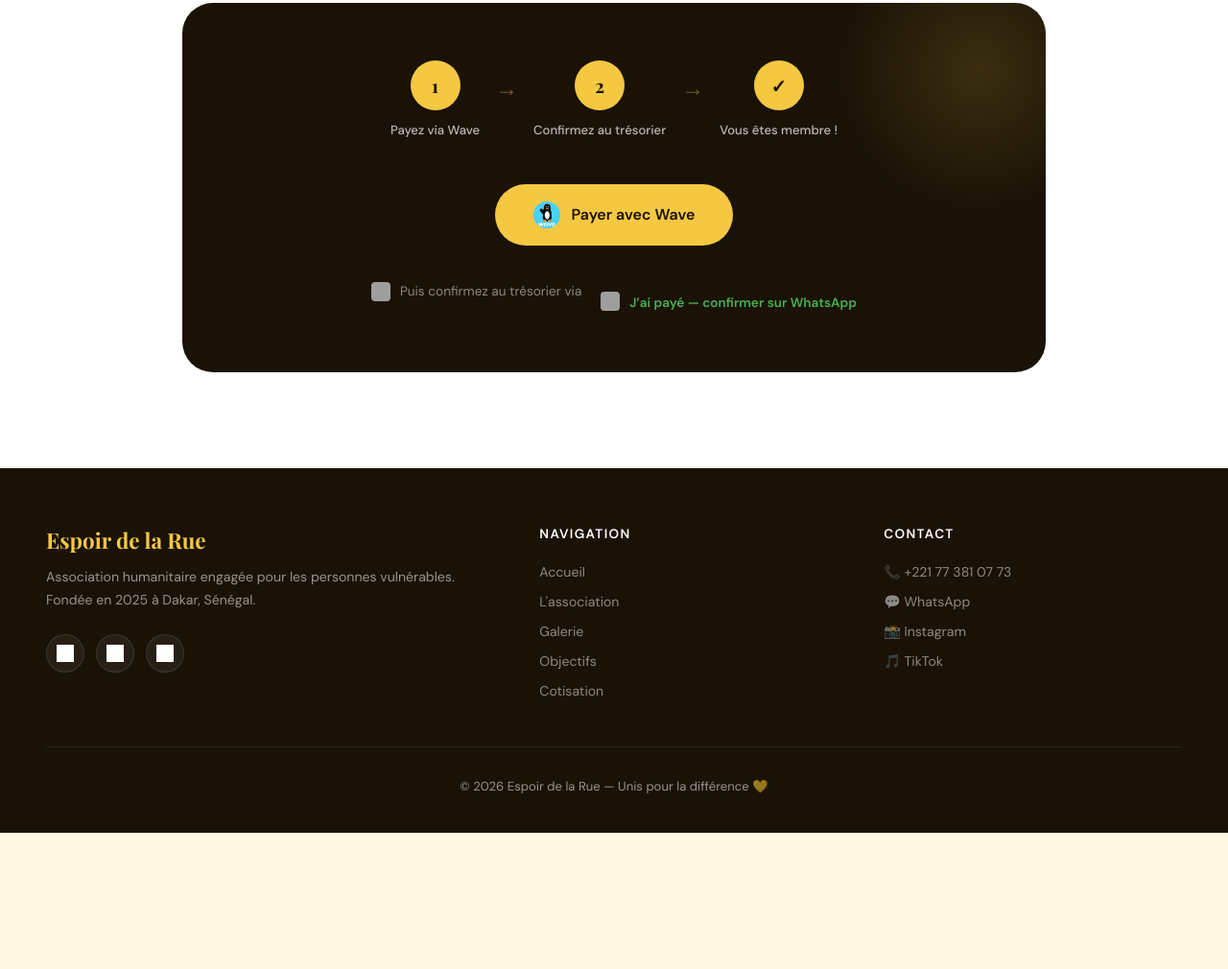
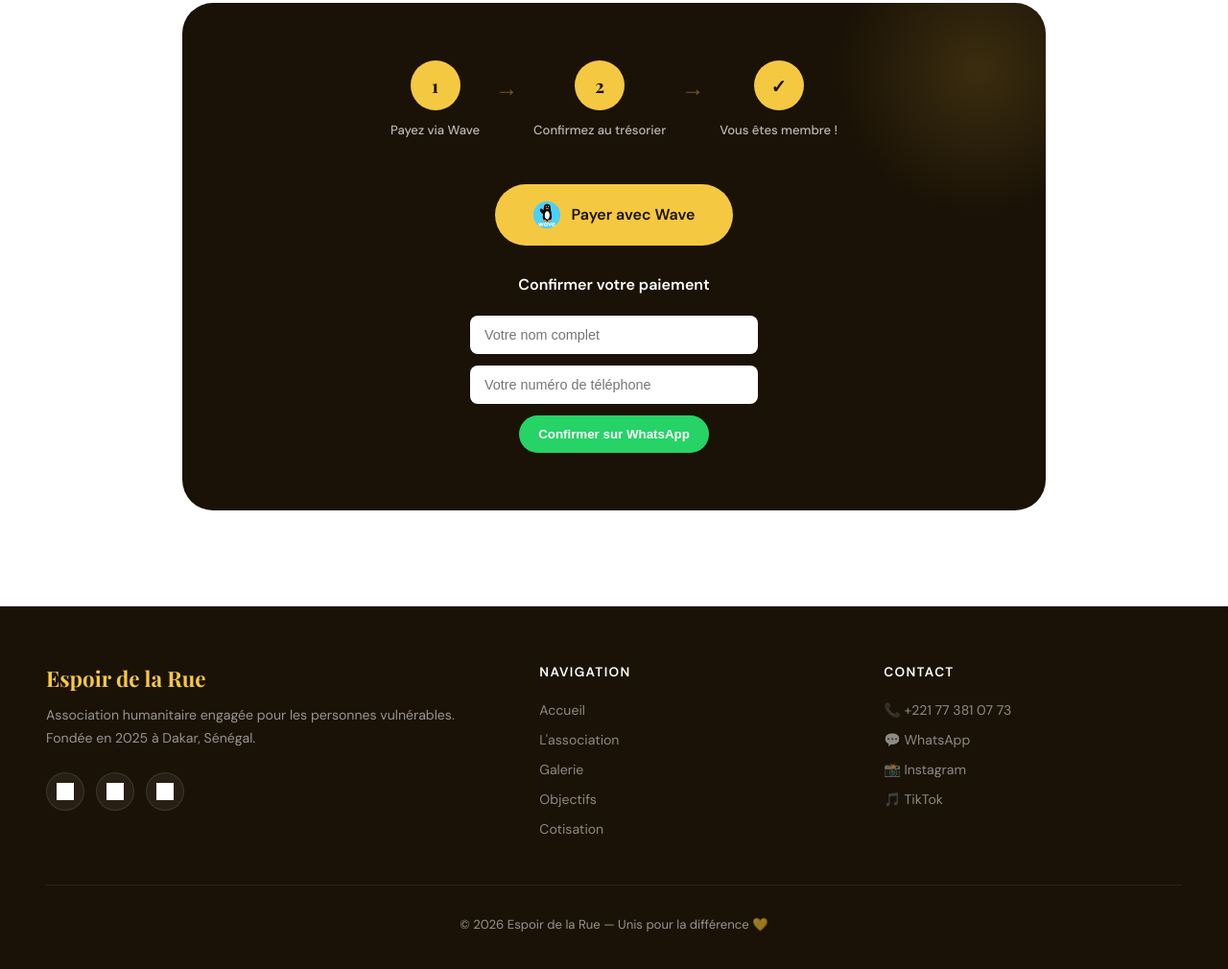
Before and after one commit to cheikhahmeth11/Espoir-de-la-rue, a plain HTML site: page index.html in a window 1280 px wide. Shown: the part 4408-5418 px from the top of the page at 96% size. Before the commit the page ends 5276 px from the top, so only its background shows below. Drawn offline with nearby package versions, Linux system fonts and the light colour scheme; grey boxes are pictures that could not be loaded.

Commit message:
Update index.html

```diff
--- a/index.html
+++ b/index.html
@@ -491,6 +491,46 @@
 .footer-socials a:hover {
   transform: translateY(-3px);
 }
+
+    .cot-confirm-form {
+  margin-top: 30px;
+  display: flex;
+  flex-direction: column;
+  gap: 12px;
+  align-items: center;
+}
+
+.cot-confirm-form h3 {
+  color: white;
+  margin-bottom: 10px;
+  font-size: 1rem;
+}
+
+.cot-confirm-form input {
+  width: 100%;
+  max-width: 300px;
+  padding: 12px 15px;
+  border-radius: 8px;
+  border: none;
+  outline: none;
+  font-size: 0.9rem;
+}
+
+.cot-confirm-form button {
+  background: #25D366;
+  color: white;
+  padding: 12px 20px;
+  border-radius: 25px;
+  border: none;
+  font-weight: 600;
+  cursor: pointer;
+  transition: 0.3s;
+}
+
+.cot-confirm-form button:hover {
+  background: #1ebe5d;
+  transform: scale(1.05);
+}
   </style>
 </head>
 <body>
@@ -626,18 +666,14 @@
   <img src="https://cheikhahmeth11.github.io/Espoir-de-la-rue/wave.png" alt="Wave"/>
   Payer avec Wave
 </a>
-      <div class="cot-confirm">
-        <img src="https://upload.wikimedia.org/wikipedia/commons/6/6b/WhatsApp.svg" alt="WhatsApp"/>
-        Puis confirmez au trésorier via
-        <a href="https://wa.me/221773810773?text=Bonjour%20Espoir%20de%20la%20Rue%20%F0%9F%92%9B%2C%20je%20viens%20de%20faire%20le%20paiement%20de%20ma%20cotisation%20via%20Wave.%20Pouvez-vous%20confirmer%20la%20r%C3%A9ception%20s%27il%20vous%20pla%C3%AEt%20%3F" target="_blank">
-  <div class="cot-confirm">
-  <img src="https://upload.wikimedia.org/wikipedia/commons/6/6b/WhatsApp.svg" alt="WhatsApp"/>
-  <a href="https://wa.me/221773810773?text=Bonjour%20%F0%9F%92%9B%2C%20j%27ai%20effectu%C3%A9%20le%20paiement%20de%20ma%20cotisation%20via%20Wave.%20Merci%20de%20confirmer%20la%20r%C3%A9ception." target="_blank">
-    J’ai payé — confirmer sur WhatsApp
-  </a>
+   <div class="cot-confirm-form">
+  <h3>Confirmer votre paiement</h3>
+
+  <input type="text" id="nom" placeholder="Votre nom complet" required>
+  <input type="tel" id="numero" placeholder="Votre numéro de téléphone" required>
+
+  <button onclick="envoyerWhatsApp()">Confirmer sur WhatsApp</button>
 </div>
-</a>
-      </div>
     </div>
   </div>
 </section>
```
